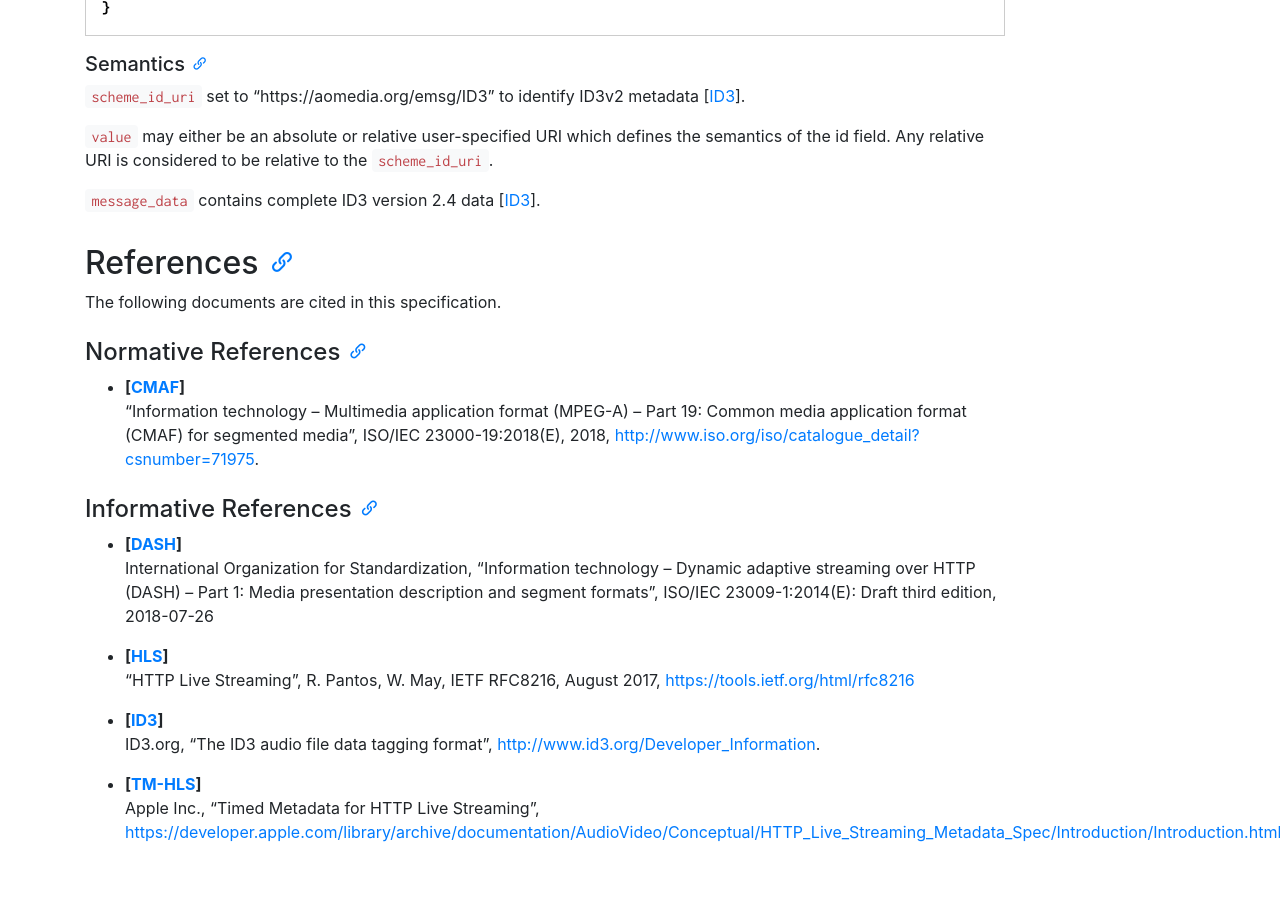
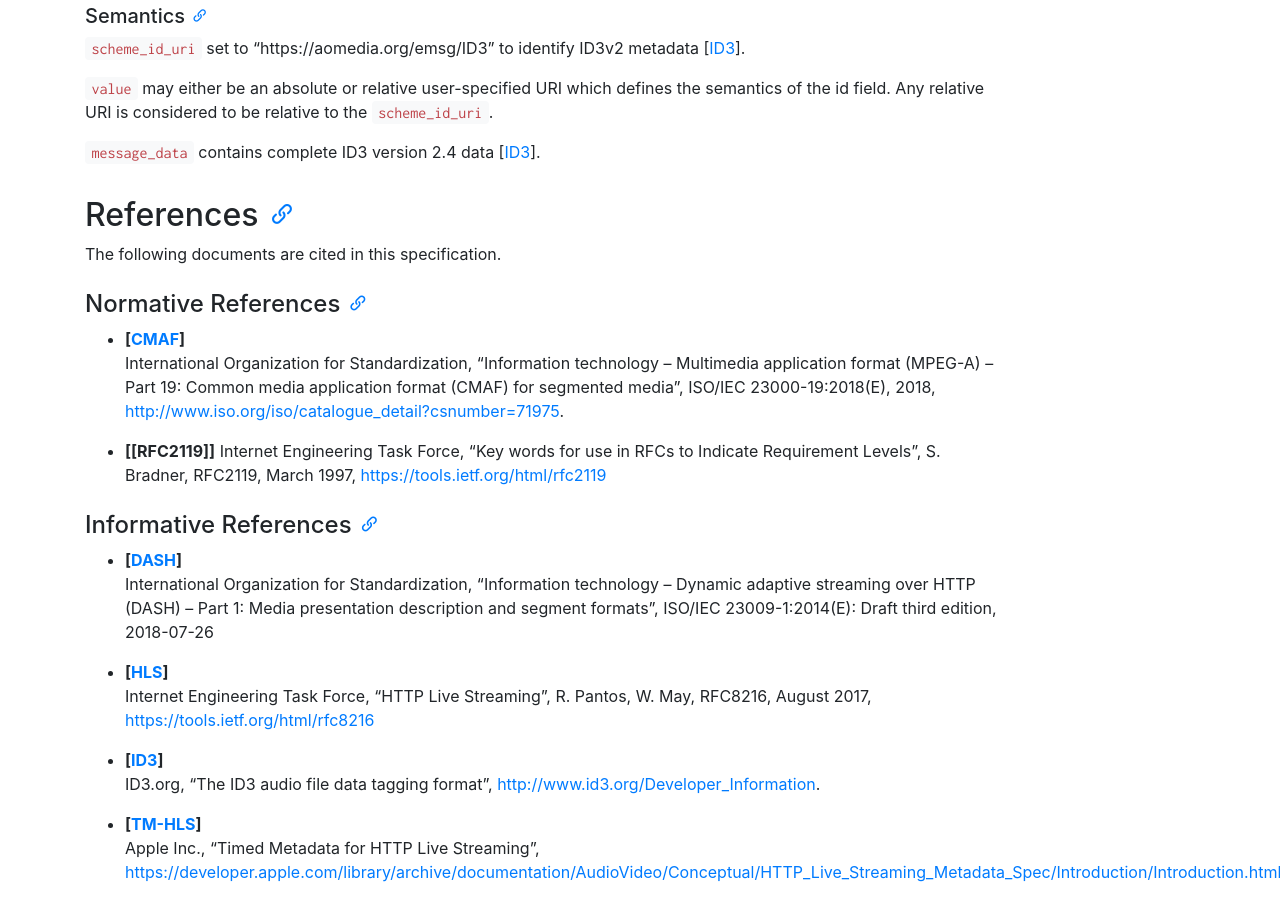
Before and after one commit to AOMediaCodec/id3-emsg, a Jekyll site: the page built from index.md, in a window 1280 px wide and 900 px high, scrolled down 2414 px. Built offline with Jekyll 4.4.1, drawn with Linux system fonts in a browser that asks for light colours; nearby versions of some CDN libraries; before the commit the page ends 3274 px from its top, so only the background shows below that; some of the changed text lies outside the part shown.

Commit message:
Update av1-id3.md
cleanup

```diff
--- a/av1-id3.md
+++ b/av1-id3.md
@@ -54,14 +54,14 @@ Conformance requirements are expressed with a combination of descriptive asserti
 ## Timed Metadata in a CMAF-compatible stream
 
 #### Overview
-
+{:.no_toc }
 Timed Metadata in a CMAF-compatible stream is signaled via one or more Event Message boxes ('emsg') \[[CMAF]\] per segment. Version 1 of the Event Message box \[[DASH]\] must be used.
 
 Event messages with the scheme specified in this document will identify boxes that carry ID3v2 metadata \[[ID3]\].
 
 
 #### ID3 Metadata in an Event Message Box
-
+{:.no_toc }
 
 ##### Introduction
 {:.no_toc }
@@ -113,9 +113,12 @@ The following documents are cited in this specification.
 #### Normative References
 {:.no_toc }
   * **\[[CMAF]\]**
-    "Information technology -- Multimedia application format (MPEG-A)
+    International Organization for Standardization, "Information technology -- Multimedia application format (MPEG-A)
     -- Part 19: Common media application format (CMAF) for segmented media",
     ISO/IEC 23000-19:2018(E), 2018, <http://www.iso.org/iso/catalogue_detail?csnumber=71975>.
+
+  * **\[[RFC2119]\]**
+    Internet Engineering Task Force, "Key words for use in RFCs to Indicate Requirement Levels", S. Bradner, RFC2119, March 1997, <https://tools.ietf.org/html/rfc2119>
 
 #### Informative References
 {:.no_toc }
@@ -126,7 +129,7 @@ The following documents are cited in this specification.
     23009-1:2014(E): Draft third edition, 2018-07-26
 
   * **\[[HLS]\]**
-    "HTTP Live Streaming", R. Pantos, W. May, IETF RFC8216, August 2017, <https://tools.ietf.org/html/rfc8216>
+    Internet Engineering Task Force, "HTTP Live Streaming", R. Pantos, W. May, RFC8216, August 2017, <https://tools.ietf.org/html/rfc8216>
 
   * **\[[ID3]\]**
     ID3.org, "The ID3 audio file data tagging format", <http://www.id3.org/Developer_Information>.
```
